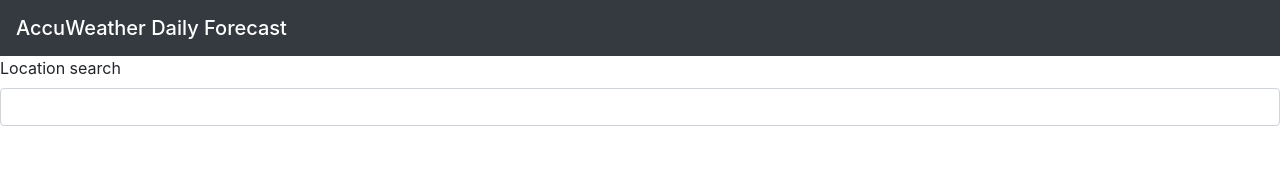
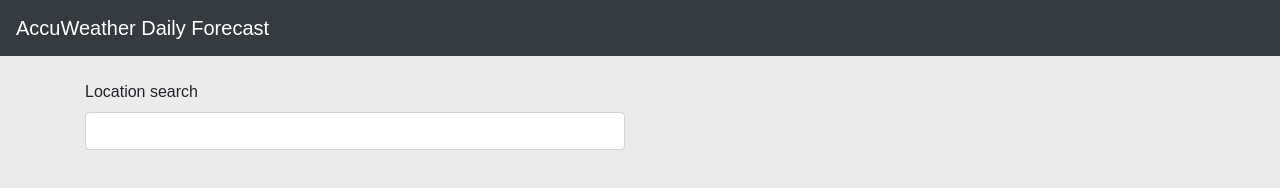
Before and after one commit to johnlibron/regal-test-assessment, a plain HTML site: page index.html in a window 1280 px wide. Drawn offline with Linux system fonts and the light colour scheme.

Commit message:
Add bootstrap container and row with populating the list group for autocomplete search and daily forecasts

```diff
--- a/index.html
+++ b/index.html
@@ -8,23 +8,38 @@
     <!-- Bootstrap CSS -->
     <link rel="stylesheet" href="../regal-test-assessment/lib/bootstrap-4.0.0-dist/css/bootstrap.min.css">
 
+    <link rel="stylesheet" href="../regal-test-assessment/css/custom.css">
+
     <title>Weather Information</title>
   </head>
   <body>
     <nav class="navbar navbar-dark bg-dark">
       <a class="navbar-brand mb-0 h1" href="#">AccuWeather Daily Forecast</a>
     </nav>
-    <form>
-      <div class="form-group">
-        <label for="city">Location search</label>
-        <input type="text" class="form-control" id="location-search">
-        <div class="list-group"></div>
+    <br/>
+    <div class="container">
+      <div class="row">
+        <div class="col-sm-12 col-md-12 col-lg-6">
+          <form>
+            <div class="form-group">
+              <label for="city">Location search</label>
+              <input type="text" class="form-control" id="location-search">
+              <ul class="list-group"></ul>
+            </div>
+          </form>
+        </div>
       </div>
-    </form>
+      <div class="row">
+        <div class="col">
+          <div class="daily-forecasts text-center"></div>
+        </div>
+      </div>
+    </div>
 
     <!-- jQuery and Bootstrap JS -->
     <script type="text/javascript" src="../regal-test-assessment/lib/jquery-3.6.0.min.js"></script>
     <script type="text/javascript" src="../regal-test-assessment/lib/bootstrap-4.0.0-dist/js/bootstrap.min.js"></script>
     <script type="text/javascript" src="../regal-test-assessment/js/forecast.js"></script>
+    <script type="text/javascript" src="../regal-test-assessment/js/app.js"></script>
   </body>
 </html>
```
